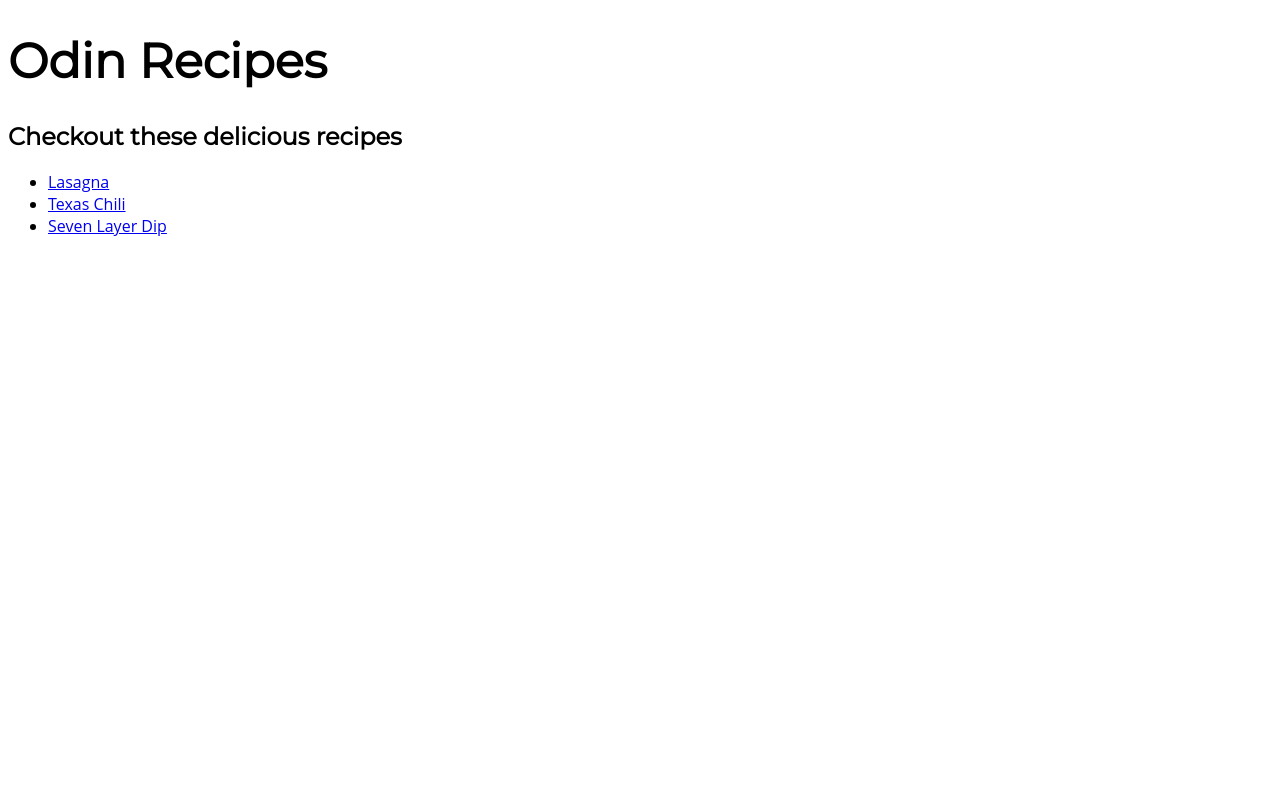
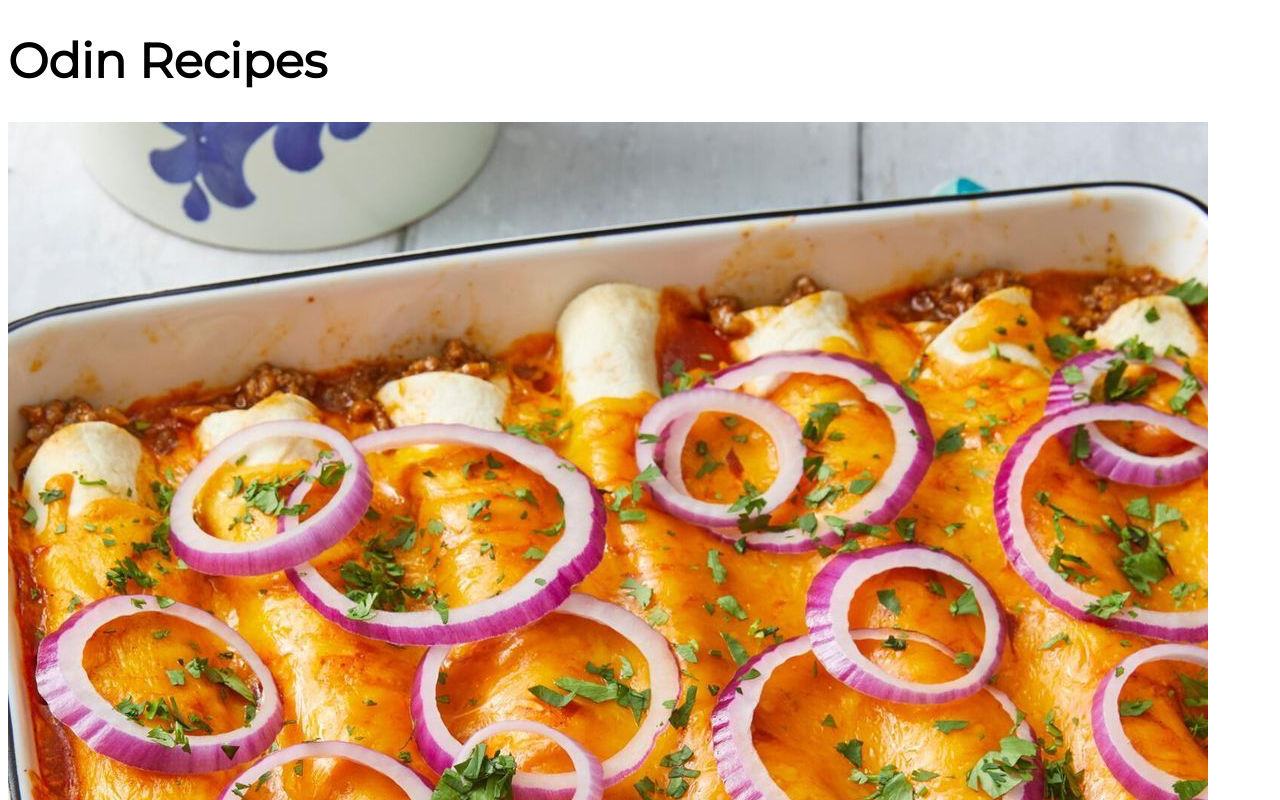
Before and after one commit to MichaelNeely77/odin-recipes, a plain HTML site: page index.html in a window 1280 px wide. Shown: the top 800 px of the page. Drawn offline with Linux system fonts and the light colour scheme.

Commit message:
Added teh home image

```diff
--- a/index.html
+++ b/index.html
@@ -12,6 +12,9 @@
 </head>
 <body>
 <h1>Odin Recipes</h1>
+<div class="home-image">
+    <img src="img/easy-dinner-recipes-beef-enchiladas-1676055009.jpeg" alt="Delicious Enchiladas">
+</div>
 <h2>Checkout these delicious recipes </h2>
 <ul>
     <li><a href="recipes/lasagna.html">Lasagna</a></li>
```
Also changed, not shown: img/easy-dinner-recipes-beef-enchiladas-1676055009.jpeg (added).
